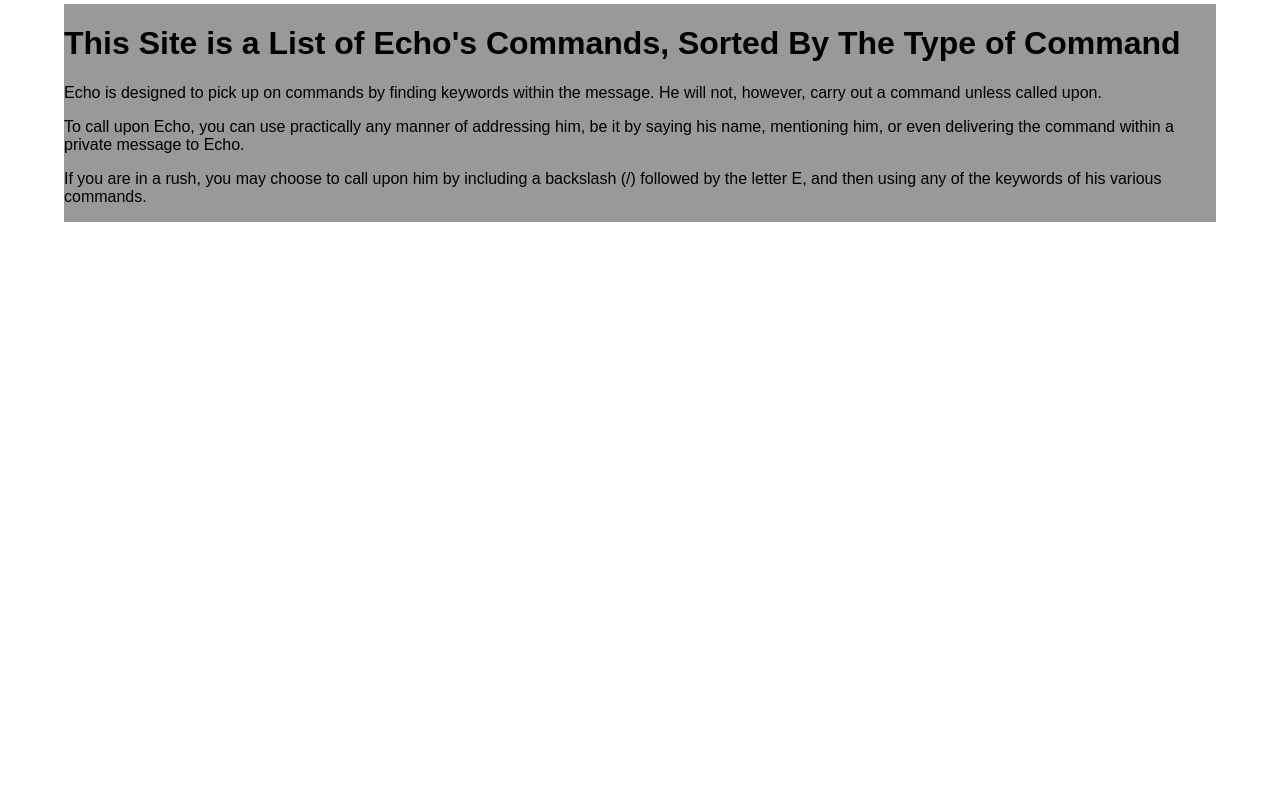
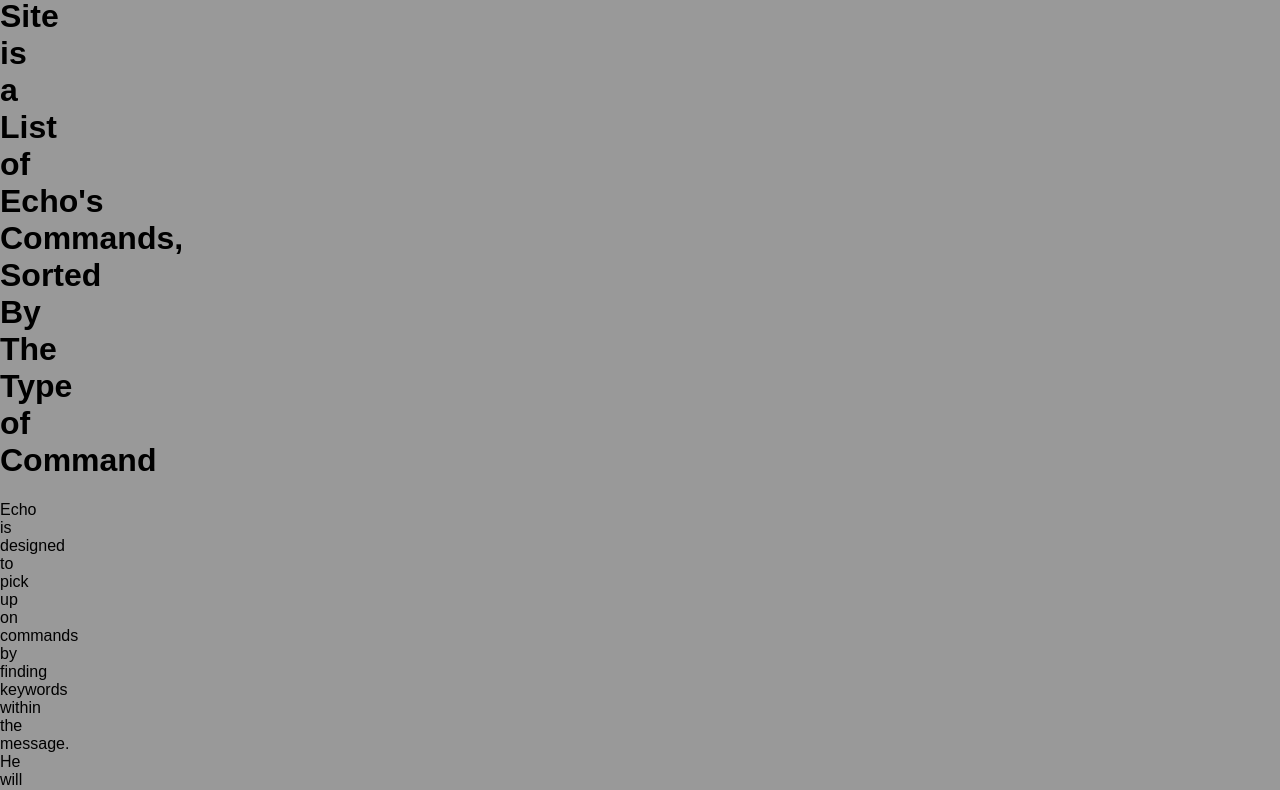
Before and after one commit to shadowin3/shadowin3.github.io, a plain HTML site: page echo/index.html in a window 1280 px wide. Shown: the part 60-850 px from the top of the page. Before the commit the page ends 800 px from the top, so only its background shows below. Drawn offline with Linux system fonts and the light colour scheme.

Commit message:
should fix the disaster better

```diff
--- a/echo/style.css
+++ b/echo/style.css
@@ -16,11 +16,12 @@
 
 }
 
-.body {
+body {
 
 background-color: #999;
 justify-content: center;
 position: absolute;
+margin: 0;
 
 }
 
```
